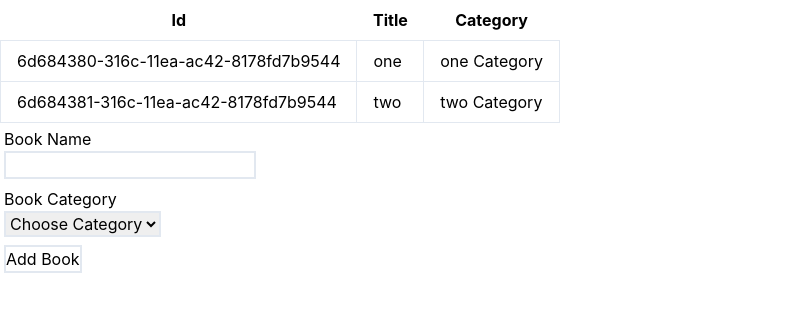
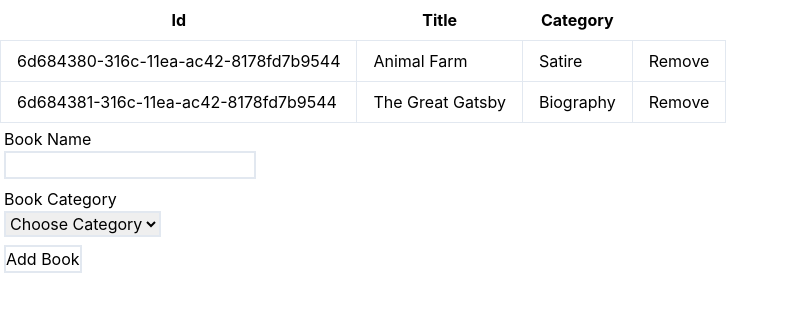
Before and after one commit to mosaaleb/redux-bookstore, a React (Create React App) app: page / in a window 1280 px wide. Shown: the top 312 px of the page, without its empty margins (0-789 px from the left). Built offline with nearby package versions, Linux system fonts and the light colour scheme.

Commit message:
- Add remove book action - add ability to remove book from list

```diff
--- a/src/components/AddBookForm.js
+++ b/src/components/AddBookForm.js
@@ -56,12 +56,12 @@ const AddBookForm = ({ addBook }) => {
         <label htmlFor="book-category">
           Book Category
           <select
+            id="book-category"
             value={bookCategoryInput}
-            id="book-category"
             className="border-2 block"
             onChange={(e) => setBookCategoryInput(e.target.value)}
           >
-            <option value="" selected="selected" hidden="hidden">Choose Category</option>
+            <option value="default" hidden="hidden">Choose Category</option>
             {booksCategories.map((category) => (
               <option key={category} value={category}>
                 {category}
--- a/src/components/Book.js
+++ b/src/components/Book.js
@@ -1,11 +1,26 @@
 import React from 'react';
+import { connect } from 'react-redux';
 import PropTypes from 'prop-types';
 
-const Book = ({ book }) => (
+const mapDispatchToProps = (dispatch) => ({
+  removeBook: (id) => {
+    dispatch({
+      id,
+      type: 'REMOVE_BOOK'
+    });
+  }
+});
+
+const Book = ({ removeBook, book }) => (
   <tr>
     <td className="border px-4 py-2">{book.id}</td>
     <td className="border px-4 py-2">{book.title}</td>
     <td className="border px-4 py-2">{book.category}</td>
+    <td className="border px-4 py-2">
+      <button type="button" onClick={() => removeBook(book.id)}>
+        Remove
+      </button>
+    </td>
   </tr>
 );
 
@@ -14,7 +29,8 @@ Book.propTypes = {
     id: PropTypes.string.isRequired,
     title: PropTypes.string.isRequired,
     category: PropTypes.string.isRequired
-  }).isRequired
+  }).isRequired,
+  removeBook: PropTypes.func.isRequired
 };
 
-export default Book;
+export default connect(null, mapDispatchToProps)(Book);
--- a/src/reducers/books.js
+++ b/src/reducers/books.js
@@ -4,13 +4,13 @@ const initState = {
   books: [
     {
       id: uuid(),
-      title: 'one',
-      category: 'one Category'
+      title: 'Animal Farm',
+      category: 'Satire'
     },
     {
       id: uuid(),
-      title: 'two',
-      category: 'two Category'
+      title: 'The Great Gatsby',
+      category: 'Biography'
     }
   ]
 };
@@ -28,6 +28,11 @@ const bookReducer = (state = initState, action) => {
           }
         ]
       };
+    case 'REMOVE_BOOK':
+      return {
+        ...state,
+        books: state.books.filter((book) => (book.id !== action.id))
+      };
     default:
       return state;
   }
```
